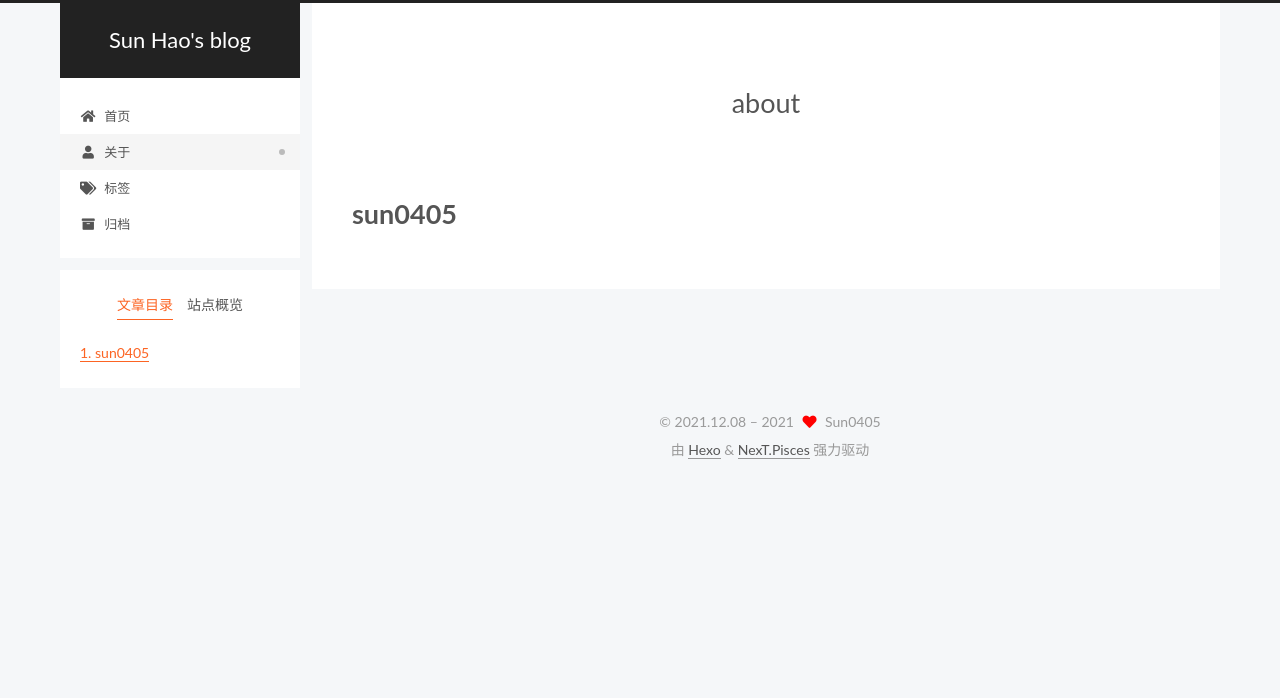
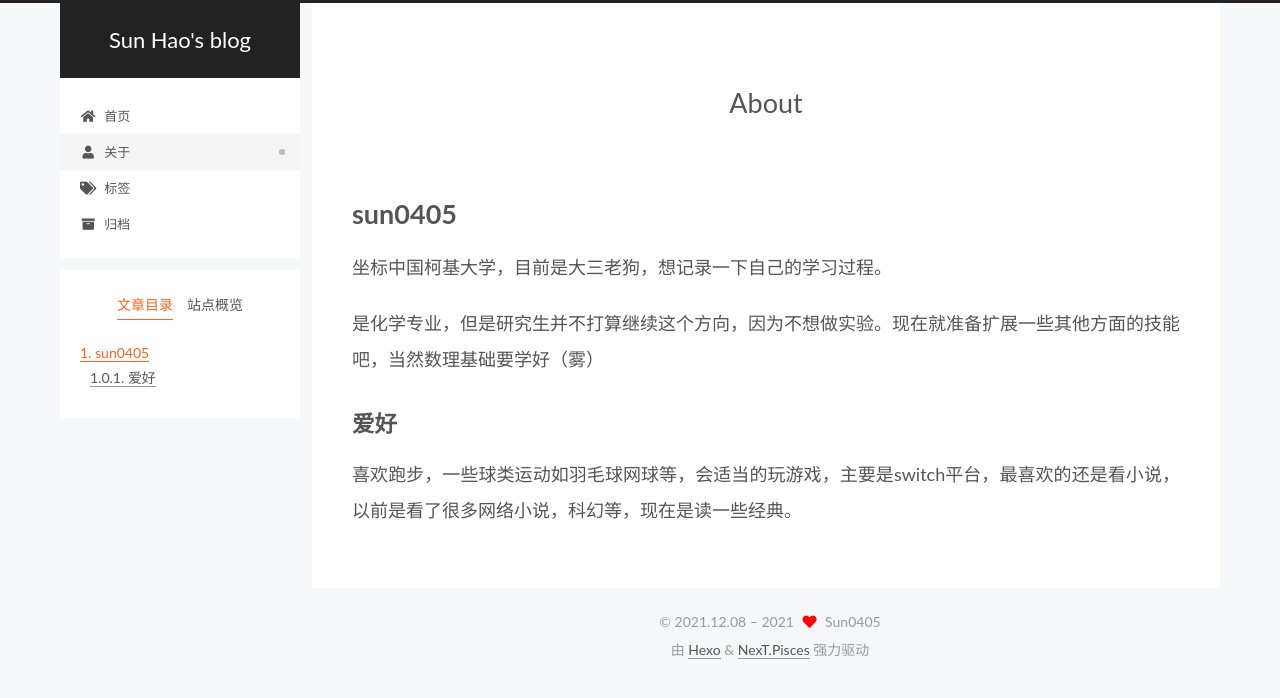
Before and after one commit to sun0405/sun0405.github.io, a plain HTML site: page about/index.html in a window 1280 px wide. Drawn offline with Linux system fonts and the light colour scheme.

Commit message:
Site updated: 2021-12-22 22:54:20

```diff
--- a/about/index.html
+++ b/about/index.html
@@ -20,15 +20,15 @@
     var CONFIG = {"hostname":"example.com","root":"/","scheme":"Pisces","version":"7.8.0","exturl":false,"sidebar":{"position":"left","display":"post","padding":18,"offset":12,"onmobile":false},"copycode":{"enable":false,"show_result":false,"style":null},"back2top":{"enable":true,"sidebar":false,"scrollpercent":false},"bookmark":{"enable":false,"color":"#222","save":"auto"},"fancybox":false,"mediumzoom":false,"lazyload":false,"pangu":false,"comments":{"style":"tabs","active":null,"storage":true,"lazyload":false,"nav":null},"algolia":{"hits":{"per_page":10},"labels":{"input_placeholder":"Search for Posts","hits_empty":"We didn't find any results for the search: ${query}","hits_stats":"${hits} results found in ${time} ms"}},"localsearch":{"enable":false,"trigger":"auto","top_n_per_article":1,"unescape":false,"preload":false},"motion":{"enable":true,"async":false,"transition":{"post_block":"fadeIn","post_header":"slideDownIn","post_body":"slideDownIn","coll_header":"slideLeftIn","sidebar":"slideUpIn"}}};
   </script>
 
-  <meta name="description" content="sun0405">
+  <meta name="description" content="sun0405坐标中国柯基大学，目前是大三老狗，想记录一下自己的学习过程。 是化学专业，但是研究生并不打算继续这个方向，因为不想做实验。现在就准备扩展一些其他方面的技能吧，当然数理基础要学好（雾） 爱好喜欢跑步，一些球类运动如羽毛球网球等，会适当的玩游戏，主要是switch平台，最喜欢的还是看小说，以前是看了很多网络小说，科幻等，现在是读一些经典。">
 <meta property="og:type" content="website">
-<meta property="og:title" content="about">
+<meta property="og:title" content="About">
 <meta property="og:url" content="http://example.com/about/index.html">
 <meta property="og:site_name" content="Sun Hao&#39;s blog">
-<meta property="og:description" content="sun0405">
+<meta property="og:description" content="sun0405坐标中国柯基大学，目前是大三老狗，想记录一下自己的学习过程。 是化学专业，但是研究生并不打算继续这个方向，因为不想做实验。现在就准备扩展一些其他方面的技能吧，当然数理基础要学好（雾） 爱好喜欢跑步，一些球类运动如羽毛球网球等，会适当的玩游戏，主要是switch平台，最喜欢的还是看小说，以前是看了很多网络小说，科幻等，现在是读一些经典。">
 <meta property="og:locale" content="zh_CN">
 <meta property="article:published_time" content="2021-12-08T07:59:02.000Z">
-<meta property="article:modified_time" content="2021-12-08T07:59:43.298Z">
+<meta property="article:modified_time" content="2021-12-22T14:44:40.065Z">
 <meta property="article:author" content="Sun0405">
 <meta name="twitter:card" content="summary">
 
@@ -45,7 +45,7 @@
   };
 </script>
 
-  <title>about | Sun Hao's blog
+  <title>About | Sun Hao's blog
 </title>
 
 
@@ -165,7 +165,7 @@
     <div class="post-block" lang="zh-CN">
       <header class="post-header">
 
-<h1 class="post-title" itemprop="name headline">about
+<h1 class="post-title" itemprop="name headline">About
 </h1>
 
 <div class="post-meta">
@@ -179,7 +179,10 @@
 
 
       <div class="post-body">
-          <h1 id="sun0405"><a href="#sun0405" class="headerlink" title="sun0405"></a>sun0405</h1>
+          <h1 id="sun0405"><a href="#sun0405" class="headerlink" title="sun0405"></a>sun0405</h1><p>坐标中国柯基大学，目前是大三老狗，想记录一下自己的学习过程。</p>
+<p>是化学专业，但是研究生并不打算继续这个方向，因为不想做实验。现在就准备扩展一些其他方面的技能吧，当然数理基础要学好（雾）</p>
+<h3 id="爱好"><a href="#爱好" class="headerlink" title="爱好"></a>爱好</h3><p>喜欢跑步，一些球类运动如羽毛球网球等，会适当的玩游戏，主要是switch平台，最喜欢的还是看小说，以前是看了很多网络小说，科幻等，现在是读一些经典。</p>
+
       </div>
 
 
@@ -240,7 +243,7 @@
 
       <!--noindex-->
       <div class="post-toc-wrap sidebar-panel">
-          <div class="post-toc motion-element"><ol class="nav"><li class="nav-item nav-level-1"><a class="nav-link" href="#sun0405"><span class="nav-number">1.</span> <span class="nav-text">sun0405</span></a></li></ol></div>
+          <div class="post-toc motion-element"><ol class="nav"><li class="nav-item nav-level-1"><a class="nav-link" href="#sun0405"><span class="nav-number">1.</span> <span class="nav-text">sun0405</span></a><ol class="nav-child"><li class="nav-item nav-level-3"><a class="nav-link" href="#%E7%88%B1%E5%A5%BD"><span class="nav-number">1.0.1.</span> <span class="nav-text">爱好</span></a></li></ol></li></ol></li></ol></div>
       </div>
       <!--/noindex-->
 
--- a/css/main.css
+++ b/css/main.css
@@ -1196,7 +1196,7 @@ pre .javascript .function {
 }
 .links-of-author a::before,
 .links-of-author span.exturl::before {
-  background: #db9904;
+  background: #e870d7;
   border-radius: 50%;
   content: ' ';
   display: inline-block;
```
